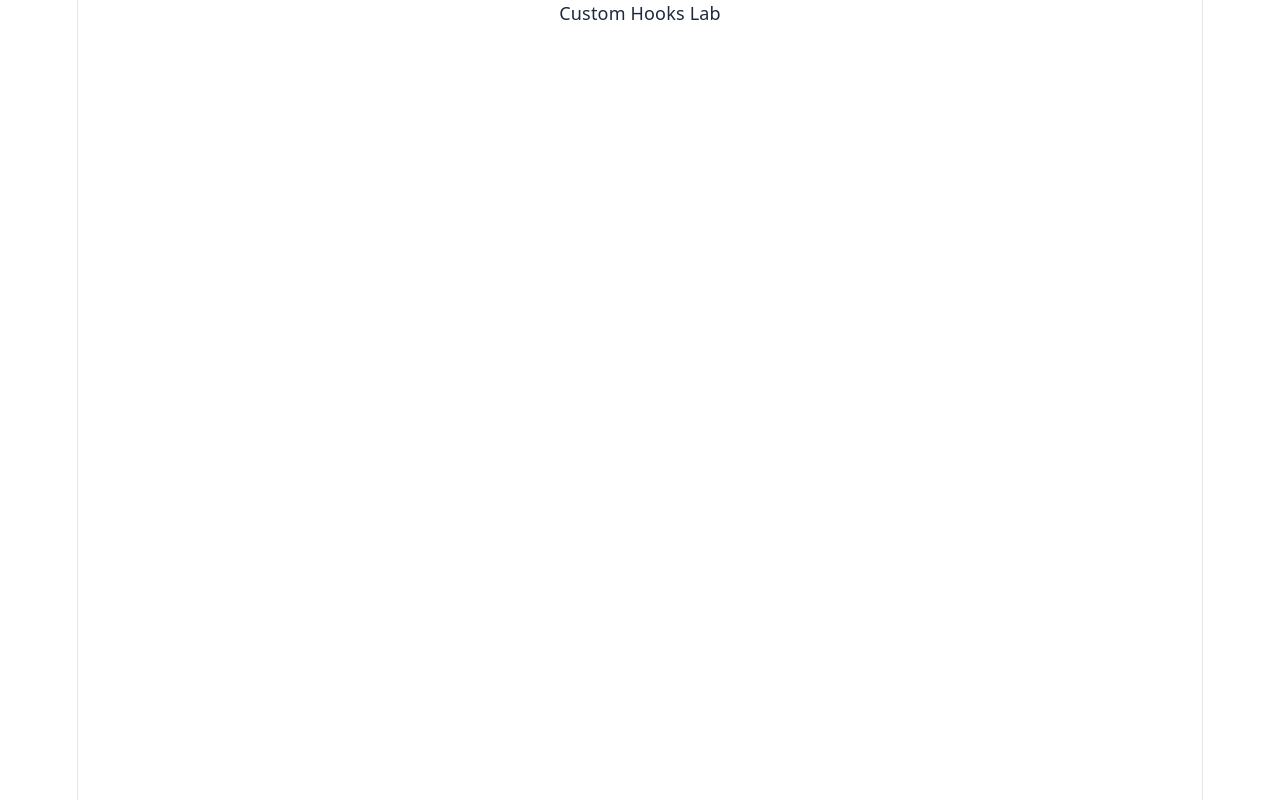
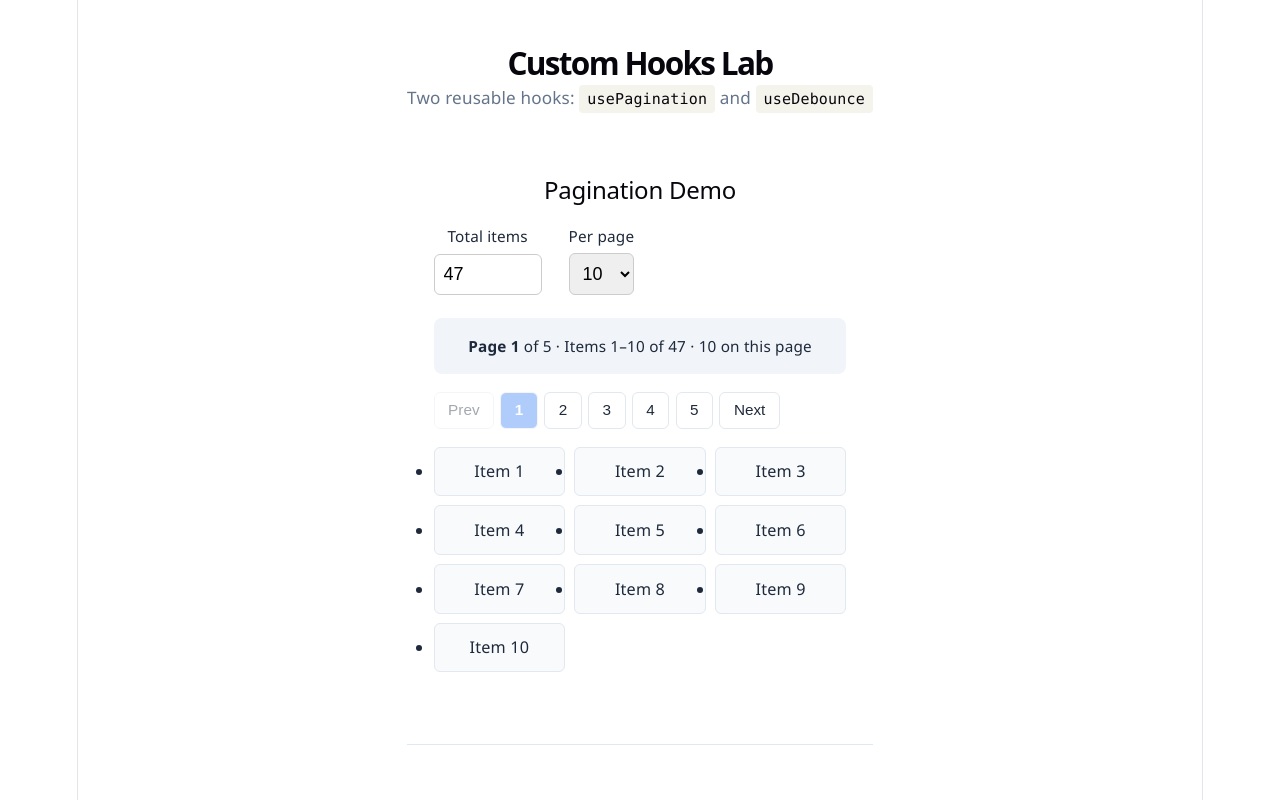
Before and after one commit to KwadwoDanso/custom-hooks-pagination, a React (Vite) app: page / in a window 1280 px wide. Shown: the top 800 px of the page. Built offline with nearby package versions, Linux system fonts and the light colour scheme.

Commit message:
Add App rendering both hook demos

```diff
--- a/src/App.tsx
+++ b/src/App.tsx
@@ -1,5 +1,25 @@
+// App.tsx — renders both custom hook demos side by side
+
+import PaginationDemo from "./components/PaginationDemo";
+import DebounceSearchDemo from "./components/DebounceSearchDemo";
+
 function App() {
-  return <div>Custom Hooks Lab</div>;
+  return (
+    <main style={{ fontFamily: "'Segoe UI', system-ui, sans-serif", padding: "1rem", maxWidth: "1200px", margin: "0 auto" }}>
+      <h1 style={{ fontSize: "1.75rem", fontWeight: 700, marginBottom: "0.5rem" }}>
+        Custom Hooks Lab
+      </h1>
+      <p style={{ color: "#64748b", marginBottom: "2rem", fontSize: "0.95rem" }}>
+        Two reusable hooks: <code>usePagination</code> and <code>useDebounce</code>
+      </p>
+
+      <div style={{ display: "grid", gap: "2.5rem" }}>
+        <PaginationDemo />
+        <hr style={{ border: "none", borderTop: "1px solid #e2e8f0" }} />
+        <DebounceSearchDemo />
+      </div>
+    </main>
+  );
 }
 
 export default App;
```
